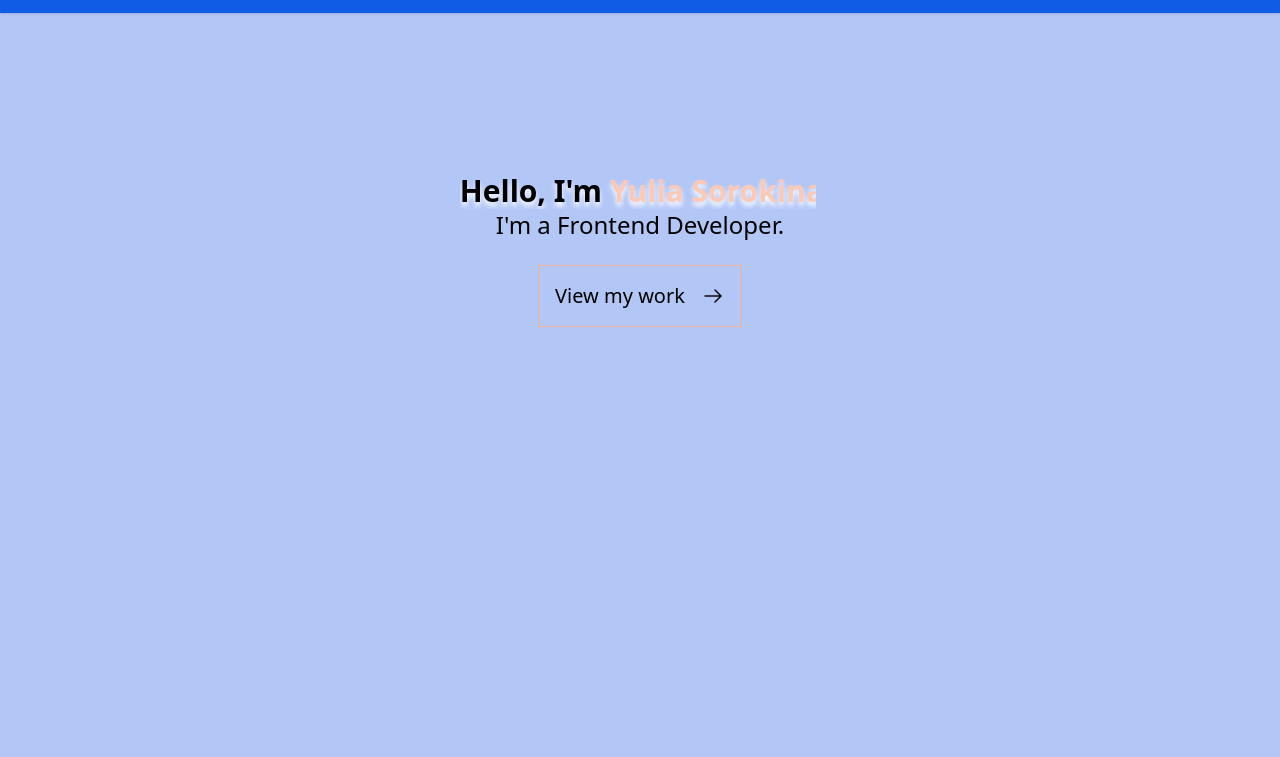
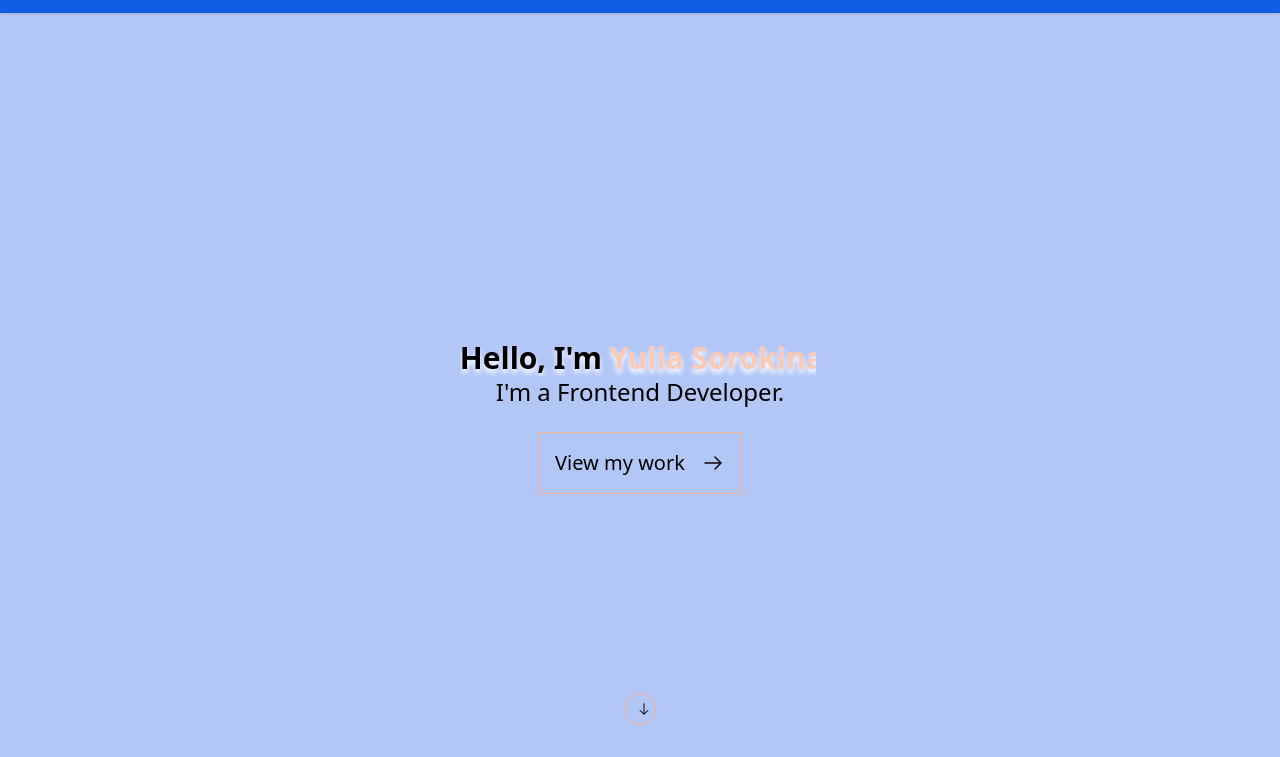
Before and after one commit to yulahabogoslavets/cv_v2, a website: page public/index.html in a window 1280 px wide. Shown: the part 43-800 px from the top of the page. Drawn offline with Linux system fonts and the light colour scheme.

Commit message:
feat: add style for button scroll down

```diff
--- a/public/index.html
+++ b/public/index.html
@@ -8,7 +8,7 @@
     </head>
     <body>
         <header
-            class="relative min-h-screen bg-blue-400"
+            class="relative flex min-h-screen flex-col justify-between bg-blue-400 pb-8"
             data-controller="navbar"
         >
             <nav
@@ -134,7 +134,7 @@
                 >
             </div>
 
-            <div class="container mx-auto my-40" data-controller="hero">
+            <div class="container mx-auto mb-2 mt-40" data-controller="hero">
                 <div class="flex flex-col items-center justify-center">
                     <h1
                         class="motion-safe:typing-effect w-[21ch] overflow-hidden whitespace-nowrap border-r-4 border-solid border-r-orange-200 text-3xl font-semibold [text-shadow:_0px_4px_5px_#ffffff]"
@@ -175,6 +175,28 @@
                     </button>
                 </div>
             </div>
+
+            <button
+                class="group mx-auto flex h-8 w-8 rotate-90 items-center justify-center rounded-full border border-solid border-orange-600 duration-300 ease-out hocus:bg-blue-600 hocus:shadow-md hocus:shadow-white"
+                title="Scroll down"
+            >
+                <svg
+                    class="h-4 w-4 fill-black duration-300 ease-out group-hocus:fill-white motion-safe:animate-bounce"
+                    width="16"
+                    height="16"
+                    viewBox="0 0 24 24"
+                    xmlns="http://www.w3.org/2000/svg"
+                    aria-hidden="true"
+                >
+                    <path
+                        fill-rule="evenodd"
+                        clip-rule="evenodd"
+                        d="M13.47 5.47a.75.75 0 0 1 1.06 0l6 6a.75.75 0 0 1 0 1.06l-6 6a.75.75 0 1 1-1.06-1.06l4.72-4.72H4a.75.75 0 0 1 0-1.5h14.19l-4.72-4.72a.75.75 0 0 1 0-1.06Z"
+                    />
+                </svg>
+
+                <span class="sr-only">Scroll down</span>
+            </button>
         </header>
 
         <script type="module" src="app.js"></script>
```
